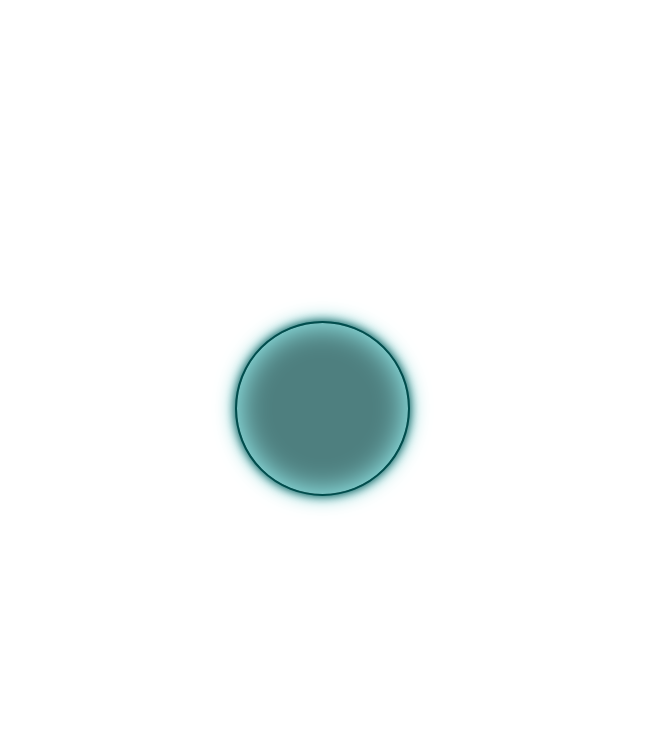
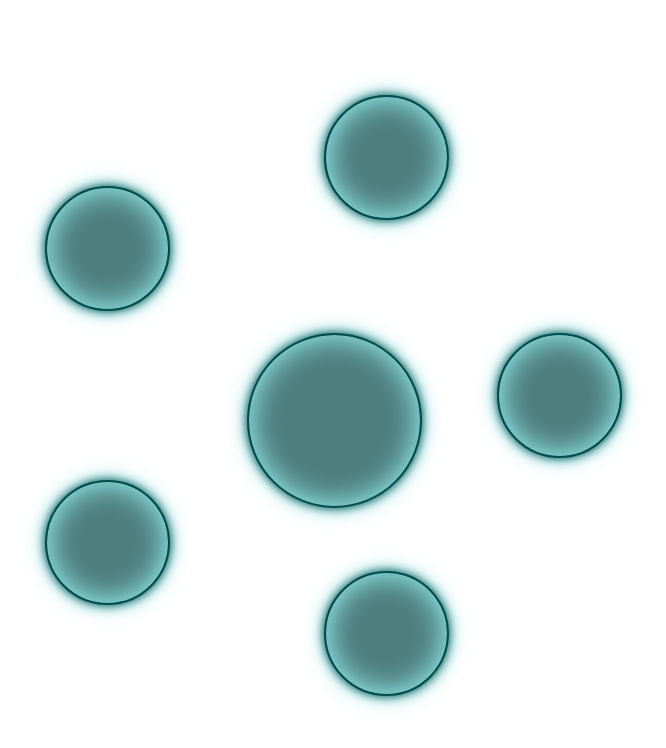
Before and after one commit to Abpattar/LinkVerse, a React (Vite) app: page / in a window 1280 px wide. Shown: the top 748 px of the page, without its empty margins (326-992 px from the left). Built offline with nearby package versions, Linux system fonts and the light colour scheme.

Commit message:
Primarysix added

```diff
--- a/src/App.tsx
+++ b/src/App.tsx
@@ -1,5 +1,5 @@
 // import Background from "./background";
-import MainProfileClick from "./Buttons&Icons/MainProfileClick";
+import PrimarySix from "./Structures/PrimarySix";
 
 function App() {
   const style = {
@@ -12,7 +12,7 @@ function App() {
   return (
     <div style={style}>
       {/* <Background /> */}
-      <MainProfileClick />
+      <PrimarySix />
     </div>
   );
 }
--- /dev/null
+++ b/src/Buttons&Icons/CommunityClick.tsx
@@ -0,0 +1,45 @@
+import React from "react";
+
+interface CommunityClick{
+  onClick?: () => void;
+}
+
+const CommunityClick: React.FC<CommunityClick> = ({ onClick }) => {
+  return (
+    <button
+      onClick={onClick}
+      style={{
+        backgroundColor: "#4e7f7f", // base teal color
+        border: "2px solid #004d4d", // dark edge border
+        borderRadius: "50%",
+        width: "125px",
+        height: "125px",
+        cursor: "pointer",
+        position: "relative",
+        outline: "none",
+        boxShadow: `
+          0 0 10px #004d4d,          /* dark neon glow */
+          0 0 20px #60c9c9,          /* light neon secondary glow */
+          inset 0 0 30px #a0ffff      /* glowing light from center */
+        `,
+        transition: "box-shadow 0.3s ease",
+      }}
+      onMouseEnter={e => {
+        (e.currentTarget.style.boxShadow = `
+          0 0 15px #003333,
+          0 0 30px #80ffff,
+          inset 0 0 40px #c0ffff
+        `);
+      }}
+      onMouseLeave={e => {
+        (e.currentTarget.style.boxShadow = `
+          0 0 10px #004d4d,
+          0 0 20px #60c9c9,
+          inset 0 0 30px #a0ffff
+        `);
+      }}
+    />
+  );
+};
+
+export default CommunityClick;
--- /dev/null
+++ b/src/Buttons&Icons/FamilyClick.tsx
@@ -0,0 +1,45 @@
+import React from "react";
+
+interface FamilyClick{
+  onClick?: () => void;
+}
+
+const FamilyClick: React.FC<FamilyClick> = ({ onClick }) => {
+  return (
+    <button
+      onClick={onClick}
+      style={{
+        backgroundColor: "#4e7f7f", // base teal color
+        border: "2px solid #004d4d", // dark edge border
+        borderRadius: "50%",
+        width: "125px",
+        height: "125px",
+        cursor: "pointer",
+        position: "relative",
+        outline: "none",
+        boxShadow: `
+          0 0 10px #004d4d,          /* dark neon glow */
+          0 0 20px #60c9c9,          /* light neon secondary glow */
+          inset 0 0 30px #a0ffff      /* glowing light from center */
+        `,
+        transition: "box-shadow 0.3s ease",
+      }}
+      onMouseEnter={e => {
+        (e.currentTarget.style.boxShadow = `
+          0 0 15px #003333,
+          0 0 30px #80ffff,
+          inset 0 0 40px #c0ffff
+        `);
+      }}
+      onMouseLeave={e => {
+        (e.currentTarget.style.boxShadow = `
+          0 0 10px #004d4d,
+          0 0 20px #60c9c9,
+          inset 0 0 30px #a0ffff
+        `);
+      }}
+    />
+  );
+};
+
+export default FamilyClick;
--- /dev/null
+++ b/src/Buttons&Icons/FriendsClick.tsx
@@ -0,0 +1,45 @@
+import React from "react";
+
+interface FriendsClick{
+  onClick?: () => void;
+}
+
+const FriendsClick: React.FC<FriendsClick> = ({ onClick }) => {
+  return (
+    <button
+      onClick={onClick}
+      style={{
+        backgroundColor: "#4e7f7f", // base teal color
+        border: "2px solid #004d4d", // dark edge border
+        borderRadius: "50%",
+        width: "125px",
+        height: "125px",
+        cursor: "pointer",
+        position: "relative",
+        outline: "none",
+        boxShadow: `
+          0 0 10px #004d4d,          /* dark neon glow */
+          0 0 20px #60c9c9,          /* light neon secondary glow */
+          inset 0 0 30px #a0ffff      /* glowing light from center */
+        `,
+        transition: "box-shadow 0.3s ease",
+      }}
+      onMouseEnter={e => {
+        (e.currentTarget.style.boxShadow = `
+          0 0 15px #003333,
+          0 0 30px #80ffff,
+          inset 0 0 40px #c0ffff
+        `);
+      }}
+      onMouseLeave={e => {
+        (e.currentTarget.style.boxShadow = `
+          0 0 10px #004d4d,
+          0 0 20px #60c9c9,
+          inset 0 0 30px #a0ffff
+        `);
+      }}
+    />
+  );
+};
+
+export default FriendsClick;
--- /dev/null
+++ b/src/Buttons&Icons/OthersClick.tsx
@@ -0,0 +1,45 @@
+import React from "react";
+
+interface OthersClick{
+  onClick?: () => void;
+}
+
+const OthersClick: React.FC<OthersClick> = ({ onClick }) => {
+  return (
+    <button
+      onClick={onClick}
+      style={{
+        backgroundColor: "#4e7f7f", // base teal color
+        border: "2px solid #004d4d", // dark edge border
+        borderRadius: "50%",
+        width: "125px",
+        height: "125px",
+        cursor: "pointer",
+        position: "relative",
+        outline: "none",
+        boxShadow: `
+          0 0 10px #004d4d,          /* dark neon glow */
+          0 0 20px #60c9c9,          /* light neon secondary glow */
+          inset 0 0 30px #a0ffff      /* glowing light from center */
+        `,
+        transition: "box-shadow 0.3s ease",
+      }}
+      onMouseEnter={e => {
+        (e.currentTarget.style.boxShadow = `
+          0 0 15px #003333,
+          0 0 30px #80ffff,
+          inset 0 0 40px #c0ffff
+        `);
+      }}
+      onMouseLeave={e => {
+        (e.currentTarget.style.boxShadow = `
+          0 0 10px #004d4d,
+          0 0 20px #60c9c9,
+          inset 0 0 30px #a0ffff
+        `);
+      }}
+    />
+  );
+};
+
+export default OthersClick;
--- /dev/null
+++ b/src/Buttons&Icons/WorkClick.tsx
@@ -0,0 +1,45 @@
+import React from "react";
+
+interface WorkClick{
+  onClick?: () => void;
+}
+
+const WorkClick: React.FC<WorkClick> = ({ onClick }) => {
+  return (
+    <button
+      onClick={onClick}
+      style={{
+        backgroundColor: "#4e7f7f", // base teal color
+        border: "2px solid #004d4d", // dark edge border
+        borderRadius: "50%",
+        width: "125px",
+        height: "125px",
+        cursor: "pointer",
+        position: "relative",
+        outline: "none",
+        boxShadow: `
+          0 0 10px #004d4d,          /* dark neon glow */
+          0 0 20px #60c9c9,          /* light neon secondary glow */
+          inset 0 0 30px #a0ffff      /* glowing light from center */
+        `,
+        transition: "box-shadow 0.3s ease",
+      }}
+      onMouseEnter={e => {
+        (e.currentTarget.style.boxShadow = `
+          0 0 15px #003333,
+          0 0 30px #80ffff,
+          inset 0 0 40px #c0ffff
+        `);
+      }}
+      onMouseLeave={e => {
+        (e.currentTarget.style.boxShadow = `
+          0 0 10px #004d4d,
+          0 0 20px #60c9c9,
+          inset 0 0 30px #a0ffff
+        `);
+      }}
+    />
+  );
+};
+
+export default WorkClick;
--- /dev/null
+++ b/src/Structures/PrimarySix.tsx
@@ -0,0 +1,71 @@
+import React from "react";
+
+// Import your button components
+import FamilyClick from "../Buttons&Icons/FamilyClick";
+import FriendsClick from "../Buttons&Icons/FriendsClick";
+import WorkClick from "../Buttons&Icons/WorkClick";
+import CommunityClick from "../Buttons&Icons/CommunityClick";
+import MainProfileClick from "../Buttons&Icons/MainProfileClick";
+import OthersClick from "../Buttons&Icons/OthersClick";
+
+const CIRCLE_RADIUS = 250; // Distance from center in px
+const BUTTON_SIZE = 150;    // px, must match each button's width/height
+
+const angles = [0, 72, 144, 216, 288]; // in degrees for 5 buttons
+
+const buttonComponents = [
+  <FamilyClick key="family" />,
+  <FriendsClick key="friend" />,
+  <WorkClick key="work" />,
+  <CommunityClick key="community" />,
+  <OthersClick key="other" />,
+];
+
+const PrimarySix: React.FC = () => (
+  <div
+    style={{
+      position: "relative",
+      width: `${CIRCLE_RADIUS * 2 + BUTTON_SIZE}px`,
+      height: `${CIRCLE_RADIUS * 2 + BUTTON_SIZE}px`,
+      margin: "0 auto",
+      display: "flex",
+      alignItems: "center",
+      justifyContent: "center"
+    }}
+  >
+    {/* Center Neon Button */}
+    <div
+      style={{
+        position: "absolute",
+        left: `calc(50% - ${BUTTON_SIZE / 2}px)`,
+        top: `calc(50% - ${BUTTON_SIZE / 2}px)`,
+        zIndex: 2
+      }}
+    >
+      <MainProfileClick />
+    </div>
+
+    {/* Surrounding Buttons */}
+    {buttonComponents.map((Btn, i) => {
+      const angleRad = (angles[i] * Math.PI) / 180;
+      const x = CIRCLE_RADIUS * Math.cos(angleRad);
+      const y = CIRCLE_RADIUS * Math.sin(angleRad);
+
+      return (
+        <div
+          key={i}
+          style={{
+            position: "absolute",
+            left: `calc(50% - ${BUTTON_SIZE / 2}px + ${x}px)`,
+            top: `calc(50% - ${BUTTON_SIZE / 2}px + ${y}px)`,
+            zIndex: 1
+          }}
+        >
+          {Btn}
+        </div>
+      );
+    })}
+  </div>
+);
+
+export default PrimarySix;
```
